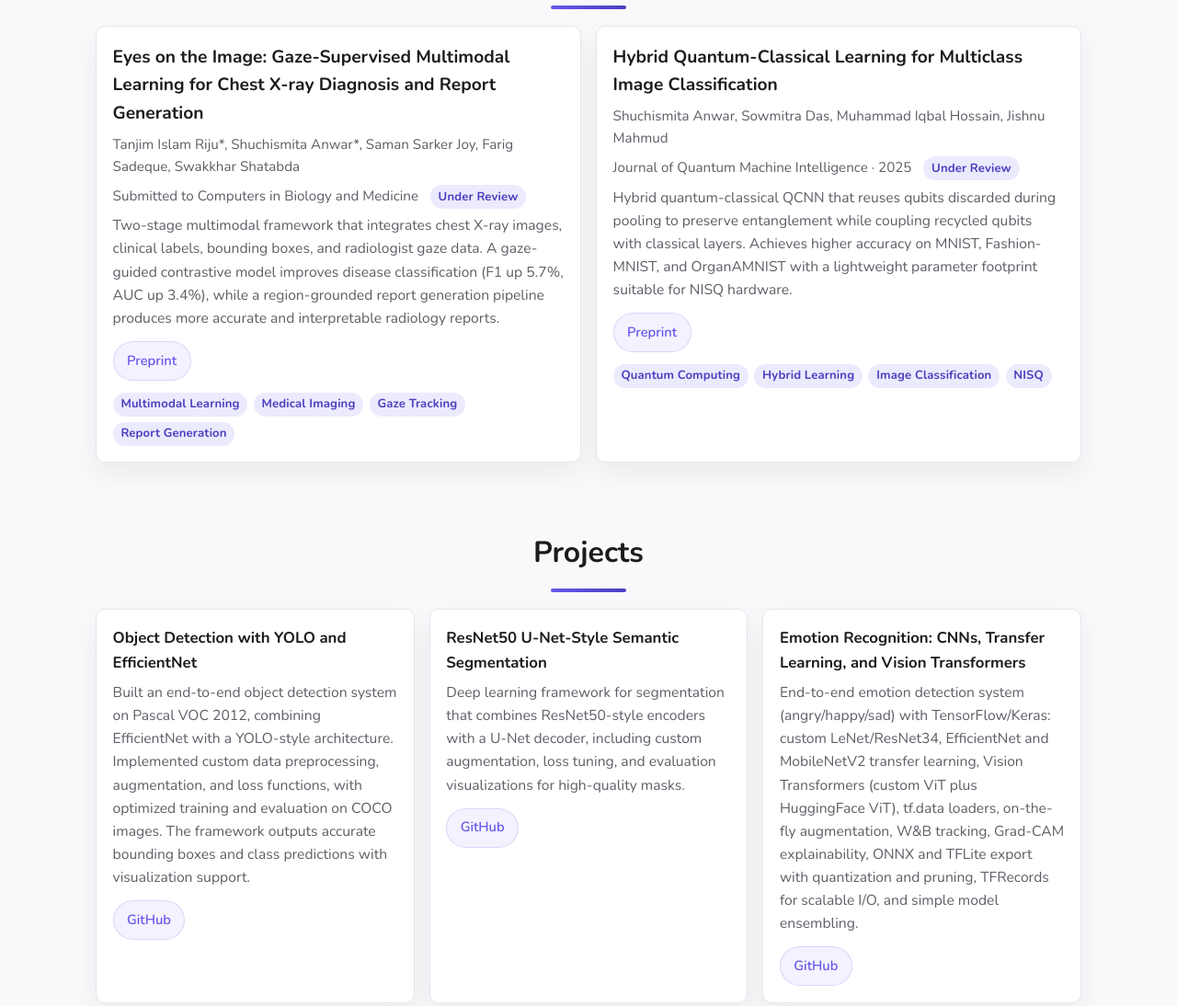
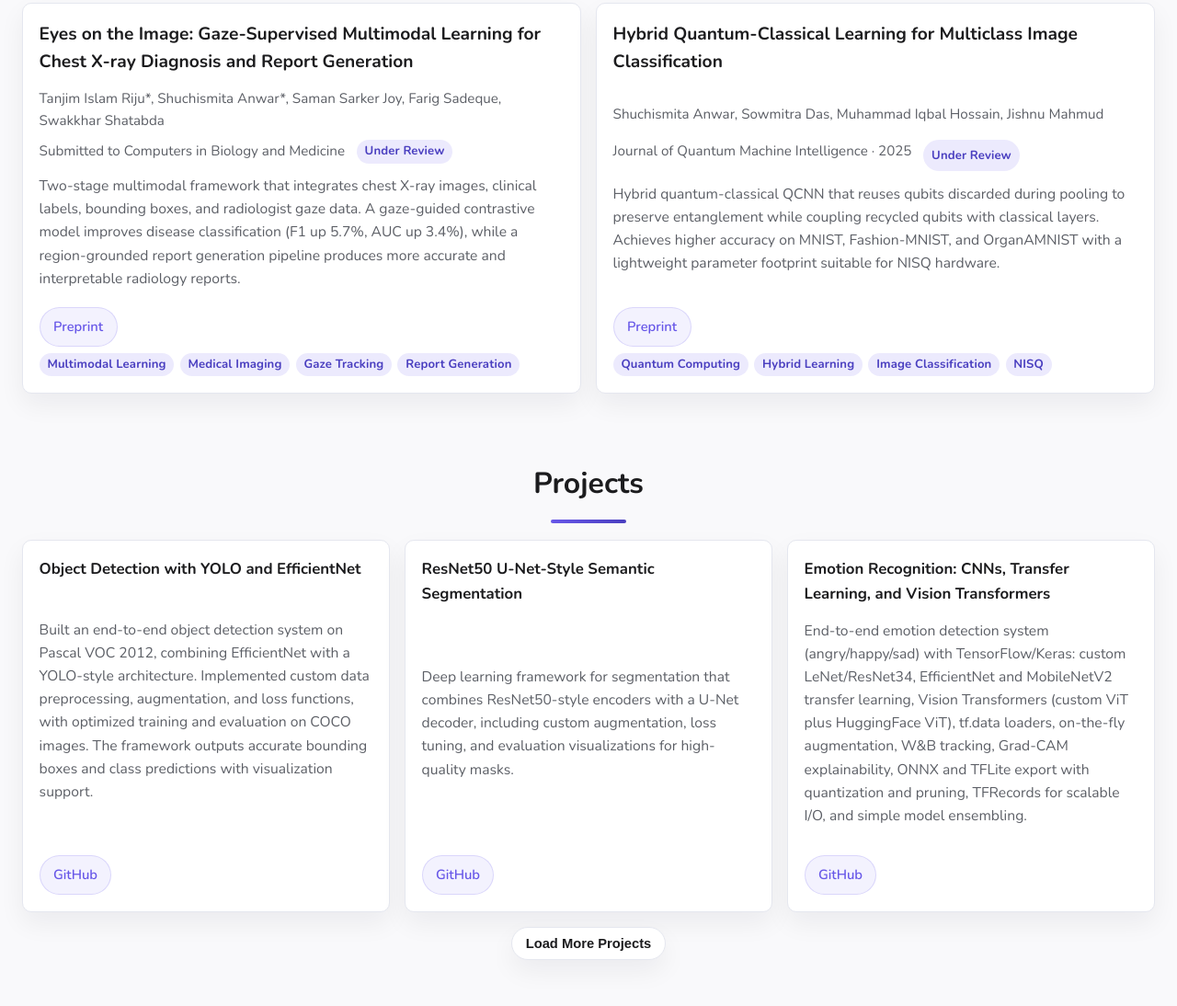
Before and after one commit to shuchismita-anwar/shuchismita-anwar.github.io, a plain HTML site: page index.html in a window 1280 px wide. Shown: the part 849-1943 px from the top of the page at 92% size. Drawn offline with nearby package versions, Linux system fonts and the light colour scheme.

Commit message:
Update site

```diff
--- a/index.html
+++ b/index.html
@@ -57,14 +57,15 @@
           <div class="copy-status" id="copy-status" aria-live="polite"></div>
         </div>
 
-        <div class="about-block" id="about">
+                <div class="about-block" id="about">
           <h2>About Me</h2>
-          <!-- <p>Welcome to my space! 👋</p> -->
           <p>
-            I am a researcher in artificial intelligence with a strong background in machine learning and multimodal learning. My work explores how computational models can be made more efficient, interpretable, and impactful, with applications ranging from multimodal learning to medical data analysis.
+            I am a Graduate Research Assistant at BRAC University, where I build reproducible machine learning systems at the intersection of <strong>computer vision, multimodal learning, and long-context LLMs</strong>. My research focuses on making models <strong>more interpretable and reliable</strong> by grounding predictions and generation in verifiable evidence (e.g., regions, human attention signals) and by rigorously evaluating failure modes such as hallucination and context breakdown in long-document settings.
+
+            I have worked on <strong>gaze-supervised chest X-ray diagnosis and report generation</strong> as well as <strong>hybrid quantum-classical image classification</strong>, and I enjoy translating ideas into end-to-end pipelines from dataset curation and ablations to careful evaluation and research writing.
           </p>
           <p>
-            Currently, I serve as a Graduate Research Assistant at BRAC University, contributing to projects on medical imaging, multimodal report generation, and lightweight neural architectures.
+            Alongside research, I mentor undergraduate thesis teams and convene the <strong>BRACU CSE Research Reading Group</strong>, with the goal of building a collaborative culture for doing careful, high-impact research.
           </p>
           <p class="highlight">
             I am preparing to pursue a Ph.D. in artificial intelligence and machine learning, with the goal of advancing methods that are both theoretically grounded and practically meaningful.
--- a/script.js
+++ b/script.js
@@ -88,7 +88,10 @@ function renderProjects() {
   list.innerHTML = ""
   projects.slice(0, visibleProjects).forEach((project) => {
     const card = document.createElement("div")
-    card.className = "card"
+    card.className = "card project-card"
+
+    const body = document.createElement("div")
+    body.className = "project-body"
 
     const title = document.createElement("div")
     title.className = "project-title"
@@ -96,6 +99,12 @@ function renderProjects() {
 
     const desc = document.createElement("p")
     desc.textContent = project.description
+
+    body.appendChild(title)
+    body.appendChild(desc)
+
+    const footer = document.createElement("div")
+    footer.className = "project-footer"
 
     const links = document.createElement("div")
     links.className = "project-links"
@@ -107,9 +116,10 @@ function renderProjects() {
     github.textContent = "GitHub"
     links.appendChild(github)
 
-    card.appendChild(title)
-    card.appendChild(desc)
-    card.appendChild(links)
+    footer.appendChild(links)
+
+    card.appendChild(body)
+    card.appendChild(footer)
     list.appendChild(card)
   })
 
@@ -157,7 +167,10 @@ function renderPublications(publications) {
 
   publications.forEach((pub) => {
     const card = document.createElement("div")
-    card.className = "card"
+    card.className = "card publication-card"
+
+    const body = document.createElement("div")
+    body.className = "publication-body"
 
     const title = document.createElement("h3")
     title.textContent = pub.title
@@ -184,8 +197,15 @@ function renderPublications(publications) {
     const desc = document.createElement("p")
     desc.textContent = pub.description || ""
 
+    body.appendChild(title)
+    body.appendChild(meta)
+    body.appendChild(desc)
+
+    const footer = document.createElement("div")
+    footer.className = "publication-footer"
+
     const links = document.createElement("div")
-    links.className = "project-links"
+    links.className = "publication-links"
     if (pub.preprintUrl) {
       links.appendChild(buildLink(pub.preprintUrl, "Preprint"))
     }
@@ -205,11 +225,11 @@ function renderPublications(publications) {
       tags.appendChild(pill)
     })
 
-    card.appendChild(title)
-    card.appendChild(meta)
-    card.appendChild(desc)
-    if (links.childNodes.length) card.appendChild(links)
-    if (tags.childNodes.length) card.appendChild(tags)
+    footer.appendChild(links)
+    footer.appendChild(tags)
+
+    card.appendChild(body)
+    card.appendChild(footer)
     container.appendChild(card)
   })
 }
--- a/styles.css
+++ b/styles.css
@@ -8,7 +8,7 @@
   --border: #e5e7ef;
   --shadow: 0 12px 28px rgba(17, 24, 39, 0.06);
   --radius: 10px;
-  --max-width: 1120px;
+  --max-width: 1280px;
   --font-sans: "Nunito", "Segoe UI", system-ui, -apple-system, sans-serif;
   --font-serif: "Nunito", "Segoe UI", system-ui, -apple-system, sans-serif;
 }
@@ -285,7 +285,7 @@ img {
 
 .highlight {
   font-weight: 600;
-  color: var(--text);
+  color: #800000;
 }
 
 .grid {
@@ -432,6 +432,21 @@ img {
   margin-top: 0.75rem;
 }
 
+.project-card {
+  display: flex;
+  flex-direction: column;
+}
+
+.project-body {
+  display: grid;
+  gap: 0.5rem;
+  flex: 1;
+}
+
+.project-footer {
+  margin-top: 0.75rem;
+}
+
 .badge {
   display: inline-flex;
   align-items: center;
@@ -456,7 +471,31 @@ img {
   display: flex;
   flex-wrap: wrap;
   gap: 0.4rem;
-  margin-top: 0.8rem;
+  align-items: center;
+}
+
+.publication-links {
+  display: flex;
+  gap: 0.6rem;
+  flex-wrap: wrap;
+}
+
+.publication-card {
+  display: flex;
+  flex-direction: column;
+}
+
+.publication-body {
+  display: grid;
+  gap: 0.4rem;
+  flex: 1;
+}
+
+.publication-footer {
+  display: flex;
+  flex-direction: column;
+  gap: 0.4rem;
+  margin-top: 0.75rem;
 }
 
 .site-footer {
```
